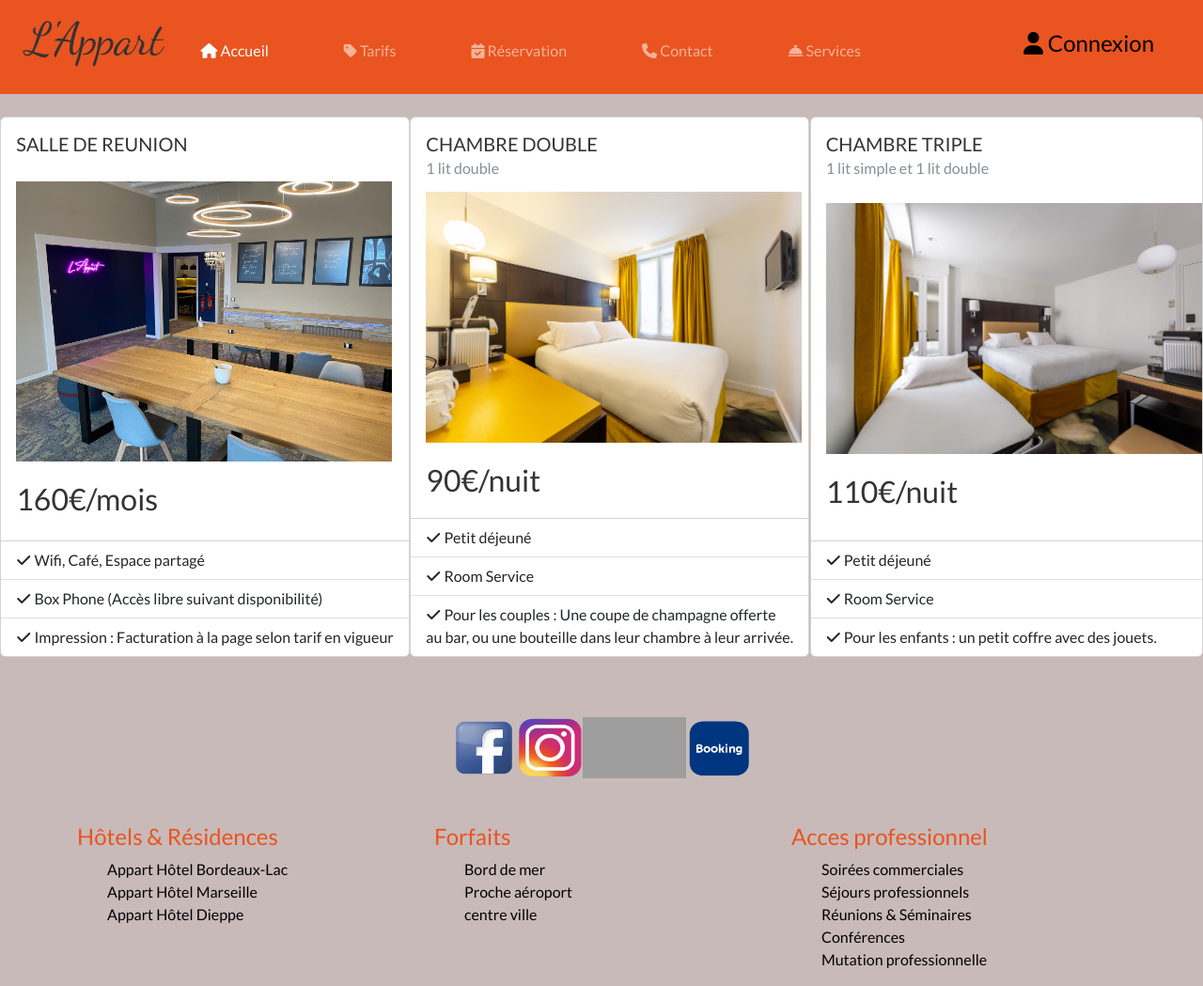
After one commit to masurejean/appart-hotel, a PHP site: page /tarifs.php in a window 1280 px wide. The commit adds this page. Shown: the whole page at 94% size. Run offline with PHP 8.4, Linux system fonts and the light colour scheme; some libraries are stand-ins or nearby versions; grey boxes are pictures that could not be loaded.

Commit message:
creation page tarifs

```diff
--- a/assets/css/connexion.css
+++ b/assets/css/connexion.css
@@ -1,3 +1,8 @@
 main{
    background-color: #c8bab9;
  }
+
+.inputCo{
+  width: 40%;
+  margin: auto;
+}
--- /dev/null
+++ b/assets/css/tarifs.css
@@ -0,0 +1,25 @@
+.salleCo{
+width: 400px;
+margin-left: 1rem;
+}
+
+.chambre{
+    width: 400px;
+    margin-left: 1rem;
+}
+
+.allTarifs{
+    width: 100%;
+    display: flex;
+    flex-wrap: wrap;
+    justify-content: space-around;
+    margin: auto;
+}
+
+.card-text{
+    font-size: 2rem;
+}
+
+main {
+    background-color: #c8bab9;
+}
--- a/connexion.php
+++ b/connexion.php
@@ -55,7 +55,7 @@ if (isset($_POST['send'])) {
     <!-- HEADER -->
     <?php include "header.php" ?>
     <main>
-        <div class="container">
+        <div class="inputCo">
             <!-- EMAIL -->
             <div class="form-group">
                 <label for="exampleInputEmail1" class="form-label mt-4">Email</label>
@@ -82,8 +82,8 @@ if (isset($_POST['send'])) {
             <button type="submit" class="btn btn-primary" name="send">Se connecter</button>
             <br><br>
         </div>
+        <br><br><br>
     </main>
-
     <!-- FOOTER -->
     <?php include "footer.php" ?>
 </body>
--- a/header.php
+++ b/header.php
@@ -27,7 +27,7 @@
           </a>
         </li>
         <li class="nav-item">
-          <a class="nav-link" href="#"><i class="fa-solid fa-tag"></i> Tarifs</a>
+          <a class="nav-link" href="tarifs.php"><i class="fa-solid fa-tag"></i> Tarifs</a>
         </li>
         <li class="reservation.php">
           <a class="nav-link" href="reservation.php"><i class="fa-solid fa-calendar-check"></i> Réservation</a>
--- a/index.php
+++ b/index.php
@@ -12,11 +12,13 @@
     <link href="https://fonts.googleapis.com/css2?family=Dancing+Script&family=Montserrat&family=Raleway:wght@100;400&display=swap" rel="stylesheet">
     <!-- FONT AWESOME ICONES -->
     <link rel="stylesheet" href="https://cdnjs.cloudflare.com/ajax/libs/font-awesome/6.1.1/css/all.min.css" integrity="sha512-KfkfwYDsLkIlwQp6LFnl8zNdLGxu9YAA1QvwINks4PhcElQSvqcyVLLD9aMhXd13uQjoXtEKNosOWaZqXgel0g==" crossorigin="anonymous" referrerpolicy="no-referrer" />
-    <!-- PAGES NAV (CONTACT ET RESERVATION) -->
+    <!-- PAGES NAV (CONTACT, RESERVATION, SERVICES ET CONNEXION) -->
     <link rel="stylesheet" href="./assets/css/contact.css">
     <script src="./assets/js/contact.js" defer></script>
     <link rel="stylesheet" href="./assets/css/reservation.css">
     <script src="./assets/js/reservation.js"></script>
+    <link rel="stylesheet" href="./assets/css/services.css">
+    <link rel="stylesheet" href="./assets/css/connexion.css">
     <!--  LINK CSS  ET SCRIPT JS PAGE ACCUEIL-->
     <link rel="stylesheet" href="./assets/css/style.css">
     <script src="./assets/js/script.js" defer></script>
--- /dev/null
+++ b/tarifs.php
@@ -0,0 +1,86 @@
+<head>
+    <meta charset="UTF-8">
+    <meta http-equiv="X-UA-Compatible" content="IE=edge">
+    <meta name="viewport" content="width=device-width, initial-scale=1.0">
+    <title>Tarifs</title>
+    <!--  GOOGLE FONT -->
+    <link rel="preconnect" href="https://fonts.googleapis.com">
+    <link rel="preconnect" href="https://fonts.gstatic.com" crossorigin>
+    <link href="https://fonts.googleapis.com/css2?family=Dancing+Script&family=Montserrat&family=Raleway:wght@100;400&display=swap" rel="stylesheet">
+    <!-- FONT AWESOME ICONES -->
+    <link rel="stylesheet" href="https://cdnjs.cloudflare.com/ajax/libs/font-awesome/6.1.1/css/all.min.css" integrity="sha512-KfkfwYDsLkIlwQp6LFnl8zNdLGxu9YAA1QvwINks4PhcElQSvqcyVLLD9aMhXd13uQjoXtEKNosOWaZqXgel0g==" crossorigin="anonymous" referrerpolicy="no-referrer" />
+    <!-- PAGES NAV (CONTACT ET RESERVATION) -->
+    <link rel="stylesheet" href="./assets/css/contact.css">
+    <script src="./assets/js/contact.js" defer></script>
+    <link rel="stylesheet" href="./assets/css/reservation.css">
+    <script src="./assets/js/reservation.js"></script>
+    <!--  LINK CSS  ET SCRIPT JS PAGE ACCUEIL-->
+    <link rel="stylesheet" href="./assets/css/style.css">
+    <script src="./assets/js/script.js" defer></script>
+    <!-- PAGES NAV (PAGE TARIFS) -->
+    <link rel="stylesheet" href="https://cdnjs.cloudflare.com/ajax/libs/font-awesome/6.1.1/css/all.min.css" integrity="sha512-KfkfwYDsLkIlwQp6LFnl8zNdLGxu9YAA1QvwINks4PhcElQSvqcyVLLD9aMhXd13uQjoXtEKNosOWaZqXgel0g==" crossorigin="anonymous" referrerpolicy="no-referrer" />
+    <link rel="stylesheet" href="./assets/css/tarifs.css">
+</head>
+
+<body>
+    <!-- HEADER -->
+    <?php include "header.php" ?>
+    <main>
+        <br>
+        <div class="alltarifs">
+            <div class="card mb-3">
+                <div class="card-body">
+                    <h5 class="card-title">SALLE DE REUNION</h5>
+                </div>
+                <img class="salleCo" src="./assets/img/tarifs_espace.png" alt="">
+                <rect width="100%" height="100%" fill="#868e96"></rect>
+                </svg>
+                <div class="card-body">
+                    <p class="card-text">160€/mois</p>
+                </div>
+                <ul class="list-group list-group-flush">
+                    <li class="list-group-item"><i class="fa-solid fa-check"></i> Wifi, Café, Espace partagé</li>
+                    <li class="list-group-item"> <i class="fa-solid fa-check"></i> Box Phone (Accès libre suivant disponibilité)</li>
+                    <li class="list-group-item"> <i class="fa-solid fa-check"></i> Impression : Facturation à la page selon tarif en vigueur</li>
+                </ul>
+            </div>
+
+            <div class="card mb-3">
+                <div class="card-body">
+                    <h5 class="card-title">CHAMBRE DOUBLE</h5>
+                    <h6 class="card-subtitle text-muted">1 lit double</h6>
+                </div>
+                <img class="chambre" src="./assets/img/chambre_double.jpeg" alt="">
+                <rect width="100%" height="100%" fill="#868e96"></rect>
+                </svg>
+                <div class="card-body">
+                    <p class="card-text">90€/nuit</p>
+                </div>
+                <ul class="list-group list-group-flush">
+                    <li class="list-group-item"><i class="fa-solid fa-check"></i> Petit déjeuné</li>
+                    <li class="list-group-item"> <i class="fa-solid fa-check"></i> Room Service</li>
+                    <li class="list-group-item"> <i class="fa-solid fa-check"></i> Pour les couples : Une coupe de champagne offerte <br> au bar, ou une bouteille dans leur chambre à leur arrivée.</li>
+                </ul>
+            </div>
+
+            <div class="card mb-3">
+                <div class="card-body">
+                    <h5 class="card-title">CHAMBRE TRIPLE</h5>
+                    <h6 class="card-subtitle text-muted">1 lit simple et 1 lit double</h6>
+                </div>
+                <img class="chambre" src="./assets/img/chambre _triple.jpeg" alt="">
+                <rect width="100%" height="100%" fill="#868e96"></rect>
+                </svg>
+                <div class="card-body">
+                    <p class="card-text">110€/nuit</p>
+                </div>
+                <ul class="list-group list-group-flush">
+                    <li class="list-group-item"><i class="fa-solid fa-check"></i> Petit déjeuné</li>
+                    <li class="list-group-item"> <i class="fa-solid fa-check"></i> Room Service</li>
+                    <li class="list-group-item"> <i class="fa-solid fa-check"></i> Pour les enfants : un petit coffre avec des jouets.</li>
+                </ul>
+            </div>
+    </main>
+    <!-- FOOTER -->
+    <?php include "footer.php" ?>
+</body>
```
Also changed, not shown: assets/img/chambre _triple.jpeg (added), assets/img/chambre_double.jpeg (added), assets/img/tarifs_espace.png (added), 2 other files.
